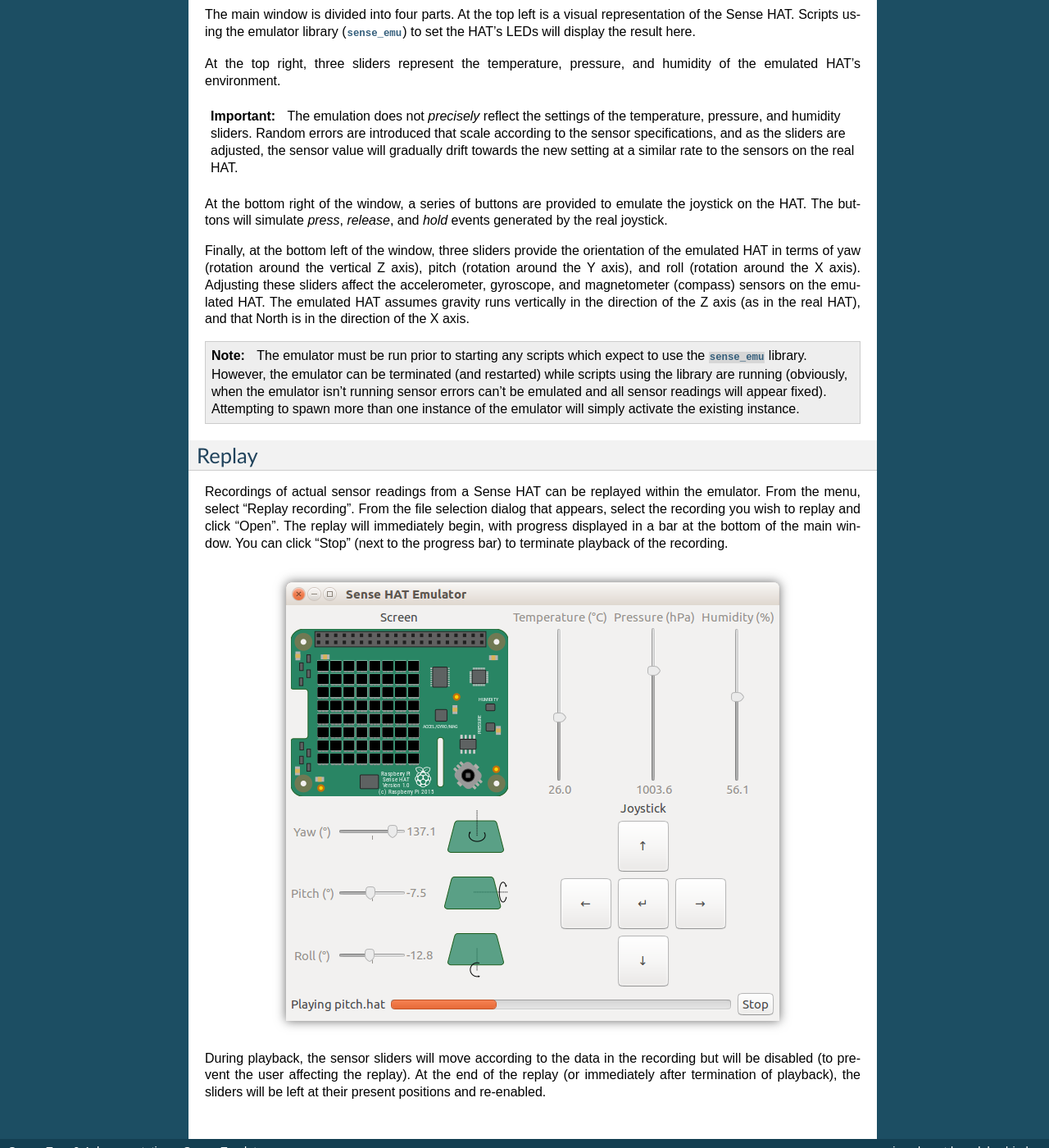
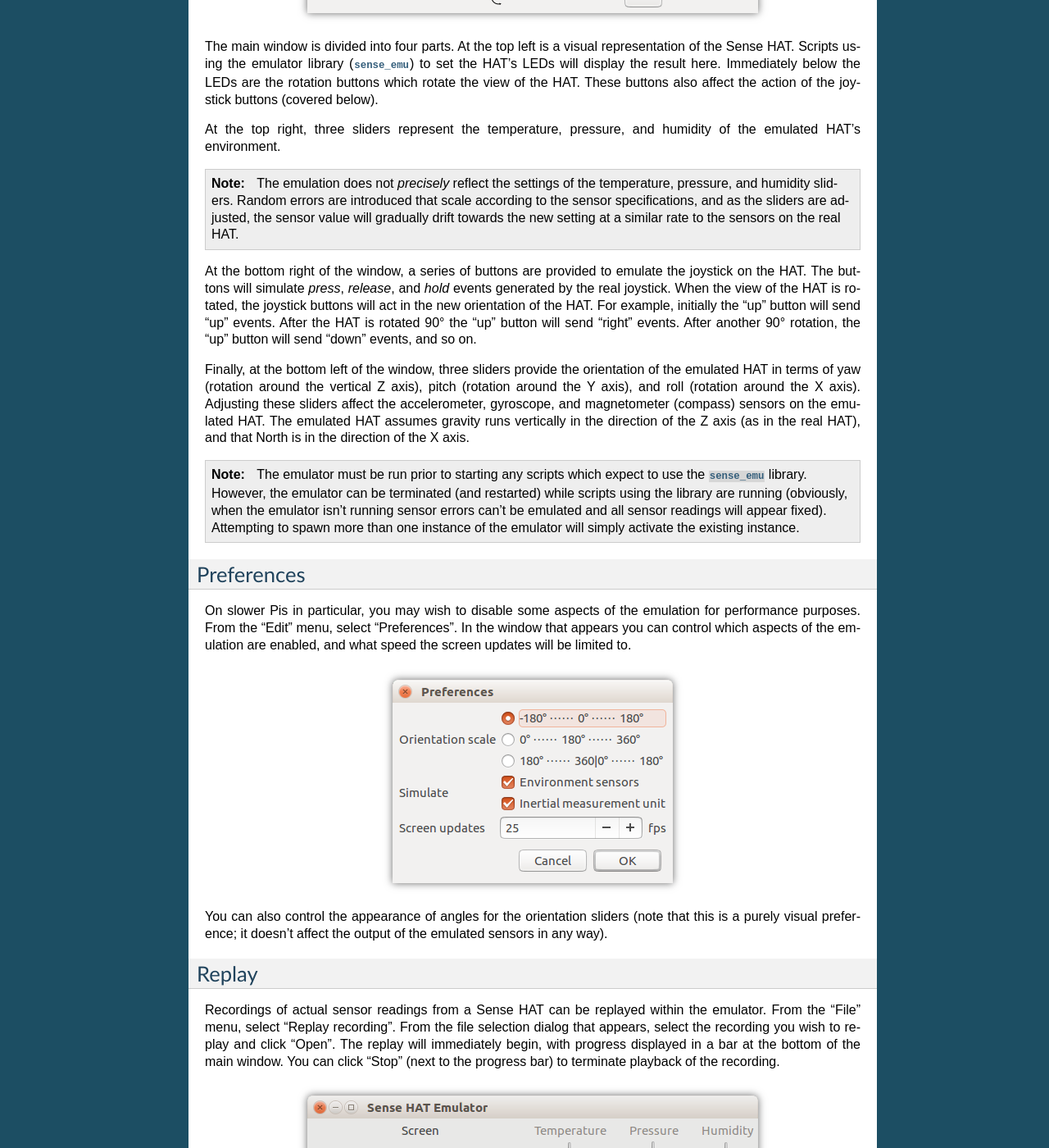
Before and after one commit to astro-pi/python-sense-emu, a Sphinx documentation site: the page built from docs/sense_emu_gui.rst, in a window 1280 px wide and 1400 px high, scrolled down 849 px. Shown: the whole window at 82% size. Built offline with Sphinx 7.4.7, drawn with Linux system fonts in a browser that asks for light colours.

Commit message:
Update doc screenshots

```diff
--- a/docs/sense_emu_gui.rst
+++ b/docs/sense_emu_gui.rst
@@ -23,11 +23,14 @@
 The main window is divided into four parts. At the top left is a visual
 representation of the Sense HAT. Scripts using the emulator library
 (:mod:`sense_emu`) to set the HAT's LEDs will display the result here.
+Immediately below the LEDs are the rotation buttons which rotate the view of
+the HAT. These buttons also affect the action of the joystick buttons (covered
+below).
 
 At the top right, three sliders represent the temperature, pressure, and
 humidity of the emulated HAT's environment.
 
-.. important::
+.. note::
 
     The emulation does not *precisely* reflect the settings of the temperature,
     pressure, and humidity sliders. Random errors are introduced that scale
@@ -37,7 +40,11 @@
 
 At the bottom right of the window, a series of buttons are provided to emulate
 the joystick on the HAT. The buttons will simulate *press*, *release*, and
-*hold* events generated by the real joystick.
+*hold* events generated by the real joystick. When the view of the HAT is
+rotated, the joystick buttons will act in the new orientation of the HAT. For
+example, initially the "up" button will send "up" events. After the HAT is
+rotated 90° the "up" button will send "right" events. After another 90°
+rotation, the "up" button will send "down" events, and so on.
 
 Finally, at the bottom left of the window, three sliders provide the
 orientation of the emulated HAT in terms of yaw (rotation around the vertical Z
@@ -56,15 +63,30 @@
     readings will appear fixed). Attempting to spawn more than one instance of
     the emulator will simply activate the existing instance.
 
+Preferences
+===========
+
+On slower Pis in particular, you may wish to disable some aspects of the
+emulation for performance purposes. From the "Edit" menu, select "Preferences".
+In the window that appears you can control which aspects of the emulation are
+enabled, and what speed the screen updates will be limited to.
+
+.. image:: gui_prefs.png
+    :align: center
+
+You can also control the appearance of angles for the orientation sliders (note
+that this is a purely visual preference; it doesn't affect the output of the
+emulated sensors in any way).
+
 Replay
 ======
 
 Recordings of actual sensor readings from a Sense HAT can be replayed within
-the emulator. From the menu, select "Replay recording". From the file selection
-dialog that appears, select the recording you wish to replay and click "Open".
-The replay will immediately begin, with progress displayed in a bar at the
-bottom of the main window. You can click "Stop" (next to the progress bar) to
-terminate playback of the recording.
+the emulator. From the "File" menu, select "Replay recording". From the file
+selection dialog that appears, select the recording you wish to replay and
+click "Open".  The replay will immediately begin, with progress displayed in a
+bar at the bottom of the main window. You can click "Stop" (next to the
+progress bar) to terminate playback of the recording.
 
 .. image:: gui_replay.png
     :align: center
```
Also changed, not shown: docs/gui_overview.png, docs/gui_prefs.png (added), docs/gui_replay.png.
